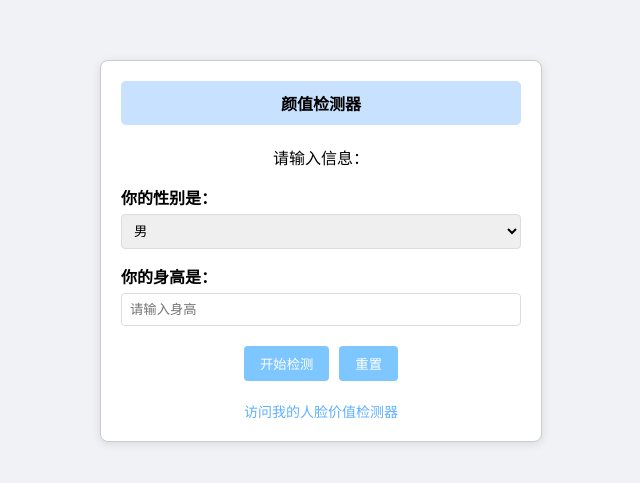
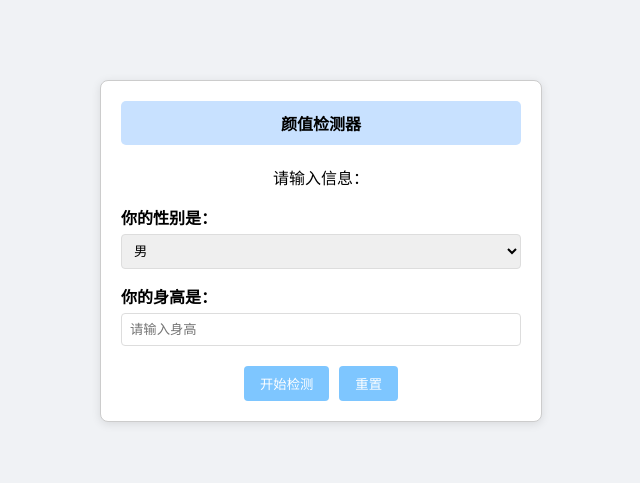
Before and after one commit to yangfatima/face-value-detector, a plain HTML site: page index.html in a window 1280 px wide. Shown: the part 149-632 px from the top of the page, without its empty margins (319-959 px from the left). Drawn offline with Linux system fonts and the light colour scheme.

Commit message:
Update index.html

```diff
--- a/index.html
+++ b/index.html
@@ -99,21 +99,6 @@
         .comparison {
             font-size: 16px;
         }
-
-        .footer {
-            text-align: center;
-            margin-top: 20px;
-            font-size: 14px;
-        }
-
-        .footer a {
-            color: #5fb0ff;
-            text-decoration: none;
-        }
-
-        .footer a:hover {
-            text-decoration: underline;
-        }
     </style>
 </head>
 <body>
@@ -141,10 +126,6 @@
                 <button id="reset-btn">重置</button>
             </div>
         </div>
-
-        <div class="footer">
-            <a href="https://yangfatima.github.io/face-value-detector/">访问我的人脸价值检测器</a>
-        </div>
     </div>
 
     <div class="container" id="result-container">
@@ -159,10 +140,6 @@
 
         <div class="button-group">
             <button id="back-btn">重测</button>
-        </div>
-
-        <div class="footer">
-            <a href="https://yangfatima.github.io/face-value-detector/">访问我的人脸价值检测器</a>
         </div>
     </div>
 
```
